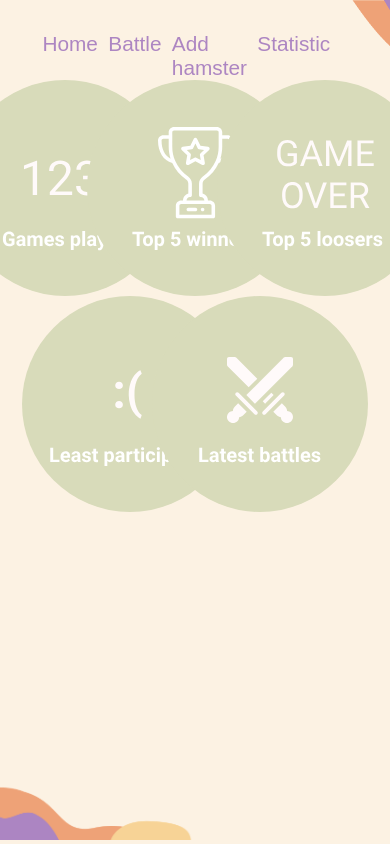
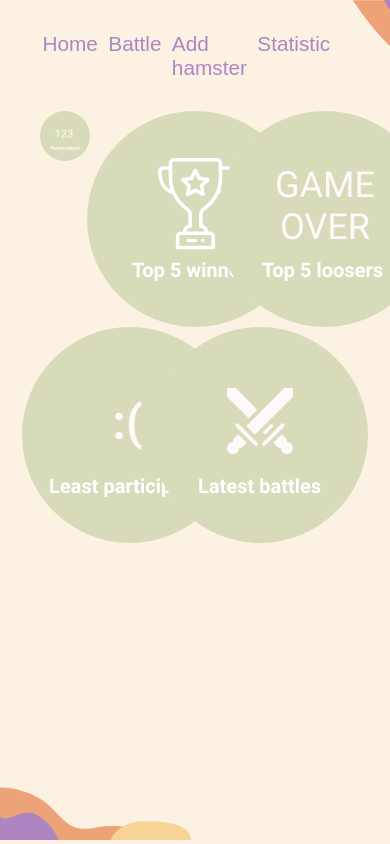
Before and after one commit to Capaldi96/hamsterwars, a React (Create React App) app: page / in a window 390 px wide. Shown: the top 844 px of the page. Built offline with nearby package versions, Linux system fonts and the light colour scheme.

Commit message:
Statistics css

```diff
--- a/src/components/scss/Statistics.scss
+++ b/src/components/scss/Statistics.scss
@@ -18,7 +18,8 @@
 	grid-template-columns: 1fr 1fr 1fr 1fr 1fr;
 	grid-template-rows: 1fr;
 	justify-items: center;
-	align-self: center;
+	// align-self: center;
+	margin-top: 8%;
 }
 
 .bigCircle1{
@@ -98,3 +99,38 @@
 	grid-row: 2/3;
 }
   }
+
+  @media (max-width: 500px) {
+.circlesInRow{
+	grid-template-columns: 1fr 1fr 1fr 1fr 1fr 1fr;
+	grid-template-rows: 1fr 1fr;
+	justify-items: center;
+}
+
+.bigCircle1{
+	grid-column: 1/3;
+	grid-row: 1/2;
+	height: 50px;
+	width: 50px;
+}
+
+.bigCircle2{
+	grid-column: 3/5;
+	grid-row: 1/2;
+}
+
+.bigCircle3{
+	grid-column: 5/7;
+	grid-row: 1/2;
+}
+
+.bigCircle4{
+	grid-column: 1/5;
+	grid-row: 2/3;
+}
+
+.bigCircle5{
+	grid-column: 3/7;
+	grid-row: 2/3;
+}
+  }
```
